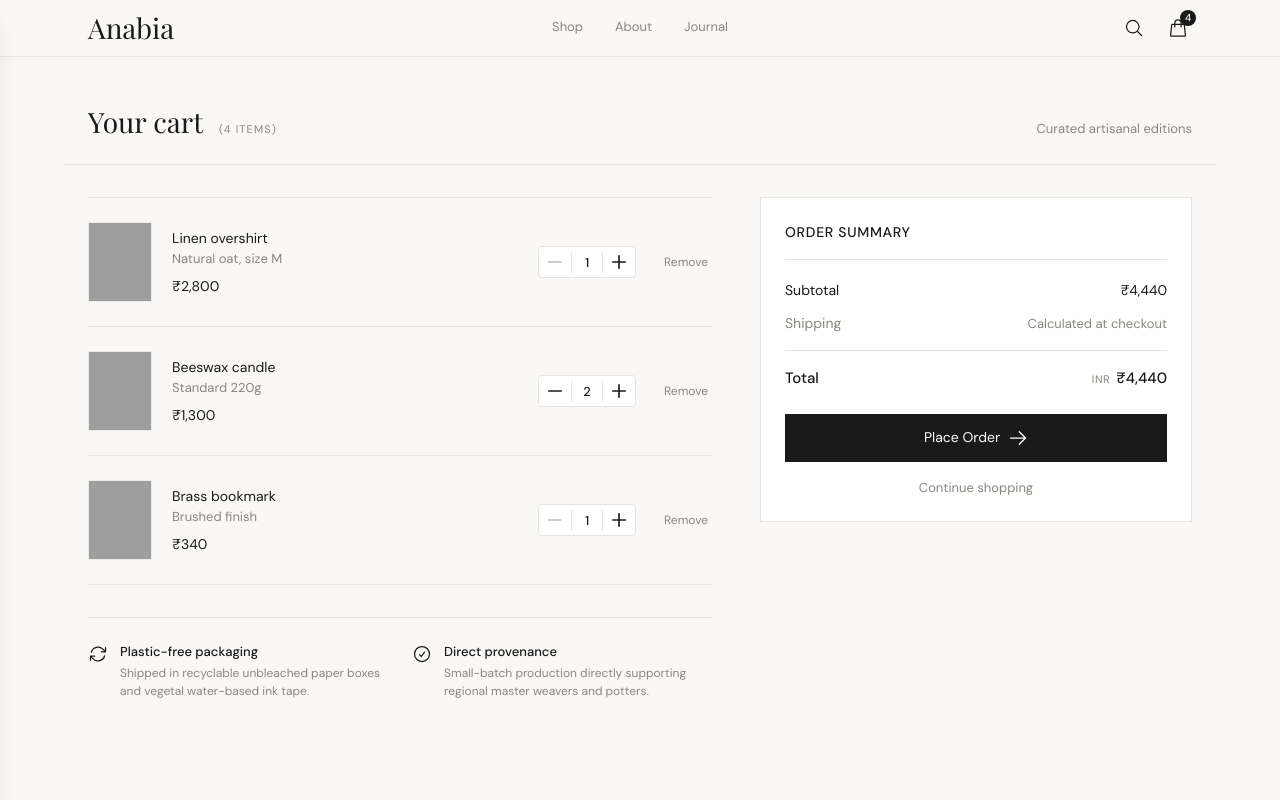
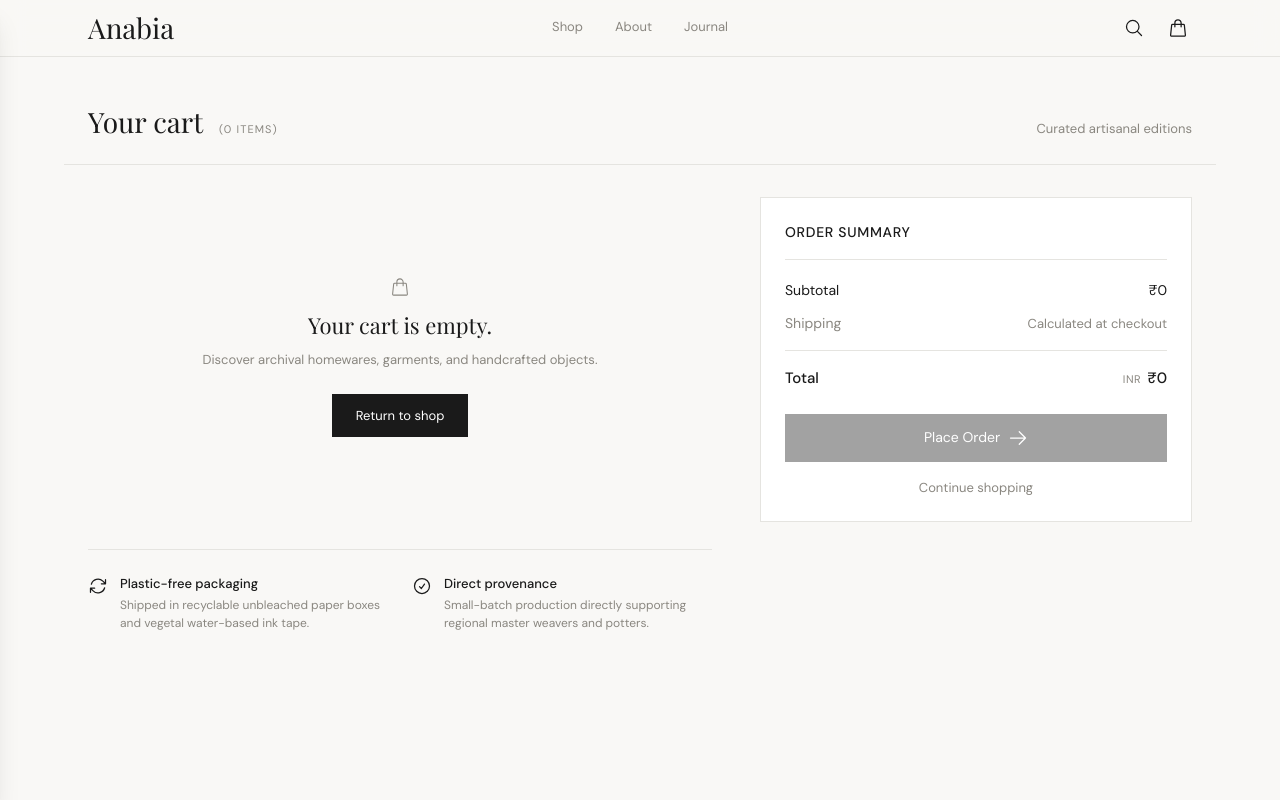
Before and after one commit to Xentec-collab/anabia, a Next.js app: page /cart in a window 1280 px wide. Shown: the top 800 px of the page. Built offline with nearby package versions, Linux system fonts and the light colour scheme; grey boxes are pictures that could not be loaded.

Commit message:
Fix: remove phantom demo products, add UUID validation, add seed endpoint, empty cart default

```diff
--- a/app/admin/page.tsx
+++ b/app/admin/page.tsx
@@ -31,7 +31,7 @@ export default async function AdminPage() {
       .select("*")
       .order("created_at", { ascending: false });
 
-    if (!error && data && data.length > 0) {
+    if (!error && data) {
       products = await Promise.all(
         (data as AdminProductRow[]).map(async (item) => {
           if (
@@ -45,23 +45,6 @@ export default async function AdminPage() {
           return item;
         })
       );
-    } else {
-      // Fallback: convert DEMO_PRODUCTS for display if database is not yet populated
-      products = DEMO_PRODUCTS.map((p) => {
-        const numericPrice =
-          typeof p.price === "number"
-            ? p.price
-            : parseInt(String(p.price).replace(/[^\d]/g, ""), 10) || 0;
-        return {
-          id: p.id,
-          name: p.name,
-          price: p.price_in_paise || numericPrice * 100,
-          category: p.category,
-          image_url: p.image_url || null,
-          stock: p.stock ?? 10,
-          description: p.description,
-        };
-      });
     }
   } catch (err) {
     console.error("Error loading products in admin page:", err);
--- a/app/api/admin/products/[id]/route.ts
+++ b/app/api/admin/products/[id]/route.ts
@@ -20,6 +20,11 @@ export async function PUT(request: NextRequest, { params }: RouteProps) {
     const { id } = await params;
     if (!id) {
       return NextResponse.json({ error: "Product ID is required" }, { status: 400 });
+    }
+
+    const UUID_REGEX = /^[0-9a-f]{8}-[0-9a-f]{4}-[0-9a-f]{4}-[0-9a-f]{4}-[0-9a-f]{12}$/i;
+    if (!UUID_REGEX.test(id)) {
+      return NextResponse.json({ error: "Invalid product ID format" }, { status: 400 });
     }
 
     const body = await request.json().catch(() => ({}));
@@ -112,6 +117,12 @@ export async function DELETE(request: NextRequest, { params }: RouteProps) {
       return NextResponse.json({ error: "Product ID is required" }, { status: 400 });
     }
 
+    const UUID_REGEX = /^[0-9a-f]{8}-[0-9a-f]{4}-[0-9a-f]{4}-[0-9a-f]{4}-[0-9a-f]{12}$/i;
+    // If it's not a valid UUID (e.g. legacy demo product "item-1"), it is not in the database anyway
+    if (!UUID_REGEX.test(id)) {
+      return NextResponse.json({ success: true, message: "Item removed" });
+    }
+
     const supabase = createServerClient();
     const { error } = await supabase
       .from("products")
--- /dev/null
+++ b/app/api/admin/products/seed/route.ts
@@ -0,0 +1,80 @@
+import { NextRequest, NextResponse } from "next/server";
+import { revalidatePath, revalidateTag } from "next/cache";
+import { cookies } from "next/headers";
+import { ADMIN_COOKIE_NAME, verifyAdminSession } from "@/lib/adminAuth";
+import { createServerClient } from "@/lib/supabase";
+import { DEMO_PRODUCTS } from "@/lib/demoProducts";
+
+export async function POST(request: NextRequest) {
+  try {
+    const cookieStore = await cookies();
+    const session = cookieStore.get(ADMIN_COOKIE_NAME)?.value;
+    if (!(await verifyAdminSession(session))) {
+      return NextResponse.json({ error: "Unauthorized" }, { status: 401 });
+    }
+
+    const supabase = createServerClient();
+
+    // Check if products already exist
+    const { count, error: countError } = await supabase
+      .from("products")
+      .select("*", { count: "exact", head: true });
+
+    if (countError) {
+      return NextResponse.json({ error: countError.message }, { status: 500 });
+    }
+
+    if (count && count > 0) {
+      return NextResponse.json(
+        { error: "Catalog already contains products. Delete existing products before seeding starter catalog." },
+        { status: 400 }
+      );
+    }
+
+    // Insert all 12 demo products as genuine database rows with auto-generated UUIDs
+    const rowsToInsert = DEMO_PRODUCTS.map((p) => {
+      const numericPrice =
+        typeof p.price === "number"
+          ? p.price
+          : parseInt(String(p.price).replace(/[^\d]/g, ""), 10) || 0;
+
+      return {
+        name: p.name,
+        price: p.price_in_paise || numericPrice * 100,
+        category: p.category,
+        image_url: p.image_url,
+        stock: p.stock ?? 10,
+        specs: (p as any).specs || null,
+        description: p.description || null,
+      };
+    });
+
+    const { data, error: insertError } = await supabase
+      .from("products")
+      .insert(rowsToInsert)
+      .select();
+
+    if (insertError) {
+      console.error("Error seeding starter products:", insertError);
+      return NextResponse.json({ error: insertError.message }, { status: 500 });
+    }
+
+    try {
+      revalidatePath("/");
+      revalidatePath("/admin");
+      revalidateTag("products");
+    } catch (e) {
+      console.warn("Revalidation warning:", e);
+    }
+
+    return NextResponse.json({
+      success: true,
+      message: `Successfully seeded ${data.length} starter products.`,
+      count: data.length,
+    });
+  } catch (error: unknown) {
+    console.error("Error seeding products:", error);
+    const msg = error instanceof Error ? error.message : "Internal Server Error";
+    return NextResponse.json({ error: msg }, { status: 500 });
+  }
+}
--- a/app/page.tsx
+++ b/app/page.tsx
@@ -17,7 +17,8 @@ async function getProducts(): Promise<Product[]> {
       .select("*")
       .order("created_at", { ascending: true });
 
-    if (!error && data && data.length > 0) {
+    if (!error && data) {
+      if (data.length > 0) {
         return Promise.all(
           (data as DatabaseProduct[]).map(async (item) => {
             let cleanUrl = item.image_url || "";
@@ -39,11 +40,13 @@ async function getProducts(): Promise<Product[]> {
           })
         );
       }
+      return [];
+    }
   } catch (err) {
     console.error("Failed to load products from database:", err);
   }
 
-  return DEMO_PRODUCTS;
+  return [];
 }
 
 export default async function HomePage() {
--- a/app/product/[id]/page.tsx
+++ b/app/product/[id]/page.tsx
@@ -16,16 +16,22 @@ export async function generateStaticParams() {
       return data.map((p) => ({ id: p.id }));
     }
   } catch (err) {
-    console.error("Static params generation fallback to DEMO_PRODUCTS:", err);
+    console.error("Static params generation error:", err);
   }
 
-  return DEMO_PRODUCTS.map((p) => ({ id: p.id }));
+  return [];
 }
 
 import { resolveDirectImageUrl } from "@/lib/resolveImageUrl";
 
+const UUID_REGEX = /^[0-9a-f]{8}-[0-9a-f]{4}-[0-9a-f]{4}-[0-9a-f]{4}-[0-9a-f]{12}$/i;
+
 // React cache() deduplicates getProduct between generateMetadata and ProductDetailPage
 const getProduct = cache(async (id: string): Promise<Product | null> => {
+  if (!UUID_REGEX.test(id)) {
+    return null;
+  }
+
   try {
     const supabase = createServerClient();
     const { data, error } = await supabase
@@ -58,12 +64,7 @@ const getProduct = cache(async (id: string): Promise<Product | null> => {
     console.error("Failed to fetch product:", err);
   }
 
-  // Fallback: check DEMO_PRODUCTS
-  const fallback = DEMO_PRODUCTS.find(
-    (p) => p.id === id || p.name.toLowerCase().replace(/\s+/g, "-") === id
-  );
-
-  return fallback ?? null;
+  return null;
 });
 
 export async function generateMetadata({
--- a/components/admin/AdminProductsTable.tsx
+++ b/components/admin/AdminProductsTable.tsx
@@ -79,6 +79,30 @@ export default function AdminProductsTable({
   const [products, setProducts] = useState<AdminProductRow[]>(initialProducts);
   const [deletingId, setDeletingId] = useState<string | null>(null);
   const [searchTerm, setSearchTerm] = useState("");
+  const [seeding, setSeeding] = useState(false);
+
+  useEffect(() => {
+    setProducts(initialProducts);
+  }, [initialProducts]);
+
+  const handleSeed = async () => {
+    try {
+      setSeeding(true);
+      toast.loading("Restoring starter products...", { id: "seed-products" });
+      const res = await fetch("/api/admin/products/seed", { method: "POST" });
+      const data = await res.json();
+      if (!res.ok) {
+        throw new Error(data.error || "Failed to seed products");
+      }
+      toast.success(data.message || "12 starter products restored!", { id: "seed-products" });
+      router.refresh();
+    } catch (err: unknown) {
+      const msg = err instanceof Error ? err.message : "Error restoring products";
+      toast.error(msg, { id: "seed-products" });
+    } finally {
+      setSeeding(false);
+    }
+  };
 
   const filteredProducts = products.filter((p) => {
     if (!searchTerm.trim()) return true;
@@ -164,10 +188,32 @@ export default function AdminProductsTable({
           <tbody className="divide-y divide-[#E5E4E0] text-[13px] text-[#1A1A1A]">
             {filteredProducts.length === 0 ? (
               <tr>
-                <td colSpan={6} className="py-12 text-center text-[#8A8780]">
-                  {products.length === 0
-                    ? "No products in database. Click 'Add New Product' to create one."
-                    : `No products matching "${searchTerm}".`}
+                <td colSpan={6} className="py-14 text-center">
+                  {products.length === 0 ? (
+                    <div className="flex flex-col items-center justify-center gap-3">
+                      <p className="text-[14px] text-[#8A8780]">
+                        Your product catalog is empty.
+                      </p>
+                      <div className="flex items-center gap-3 mt-1">
+                        <Link
+                          href="/admin/products/new"
+                          className="inline-flex items-center justify-center h-10 px-5 bg-[#1A1A1A] text-white text-[12px] font-medium uppercase tracking-wider hover:bg-black transition-colors"
+                        >
+                          + Add New Product
+                        </Link>
+                        <button
+                          type="button"
+                          onClick={handleSeed}
+                          disabled={seeding}
+                          className="inline-flex items-center justify-center h-10 px-5 border border-[#E5E4E0] bg-white text-[#1A1A1A] text-[12px] font-medium uppercase tracking-wider hover:border-[#1A1A1A] transition-colors cursor-pointer disabled:opacity-50"
+                        >
+                          {seeding ? "Restoring..." : "Restore 12 Starter Products"}
+                        </button>
+                      </div>
+                    </div>
+                  ) : (
+                    <p className="text-[#8A8780] py-4">No products matching &quot;{searchTerm}&quot;.</p>
+                  )}
                 </td>
               </tr>
             ) : (
--- a/store/cartStore.ts
+++ b/store/cartStore.ts
@@ -25,45 +25,14 @@ const computeItemCount = (items: CartItem[]): number => {
   return items.reduce((count, item) => count + item.quantity, 0);
 };
 
-const INITIAL_ITEMS: CartItem[] = [
-  {
-    id: "item-1",
-    name: "Linen overshirt",
-    category: "clothing",
-    price: 2800,
-    specs: "Natural oat, size M",
-    image_url:
-      "https://lh3.googleusercontent.com/aida-public/AB6AXuDmX3KormHYbutSbXybG6ONE4M0iDUCls7UUyBzSuvWORWzah0BAMbQCGvJykJP44EeFz_hB_blSuH-UfA0tyyVbZ2rnuSQMKaIrNP4n0pun4dxGkgEhdn-Z2Yxv2FxK1XUzKTkTSjF9_2TeRbtmtWYKNm8JItLx4jxwTL3ORa0x694jbxIfAlkPThQak95Jfq2o5Ew3WQ2ymafraYu9ocmybedPpOPNvumcyGjkdxpNm91AfK8-1xn",
-    quantity: 1,
-  },
-  {
-    id: "item-2",
-    name: "Beeswax candle",
-    category: "home",
-    price: 650,
-    specs: "Standard 220g",
-    image_url:
-      "https://lh3.googleusercontent.com/aida-public/AB6AXuAy0BGMO2GfrAJc0OKBbwyAFZUjYEjwAwwfCvcNUY_teM2kEbtW8Y-_LkqKodBGr3A63lPjOe0DWDi_jeVj3ecO4WFXjkLsPV-S0_tTXkn96EK6QIm5-NA8mcicnZxCakHXJFuBeJkivrjgKhkND6ekKbZShf4hf6lxpNKkLYYv7BtqlNAvZPzlbnQ_eoi-XqVriZIEtwSLA4RWE4LLxH5GWxsUZRc-_q4D8kDlpD6fvu_QTVlyxkRq",
-    quantity: 2,
-  },
-  {
-    id: "item-3",
-    name: "Brass bookmark",
-    category: "accessories",
-    price: 340,
-    specs: "Brushed finish",
-    image_url:
-      "https://lh3.googleusercontent.com/aida-public/AB6AXuAZ9vWmVd0GKwdyRfzcuZgsbAGLkrUa8D8vCzozioMHD1vZJYNP5zgqZFAjnSFRju_XYK5M0O3e4WUekiRfPnsSmZL1CGwamsrV_NCAvZPZZV23qKmFYZh6PUTccUSlBi22I2LMbp3HDdL9sbt5ppvXu2PfmzUP4sntSD0pU0KI9pr-ZooIeivciThtFHvjlDs0yQIX06cQqlDgnVifZUwkULk4ocmFQZFP7TspxkCFf9PgB5SnUn_8",
-    quantity: 1,
-  },
-];
+const INITIAL_ITEMS: CartItem[] = [];
 
 export const useCartStore = create<CartState>()(
   persist(
     (set, get) => ({
       items: INITIAL_ITEMS,
-      total: computeTotal(INITIAL_ITEMS),
-      itemCount: computeItemCount(INITIAL_ITEMS),
+      total: 0,
+      itemCount: 0,
 
       addItem: (product, quantity = 1) => {
         const currentItems = get().items;
```
Lines whose indentation alone changed are shown as unchanged.
